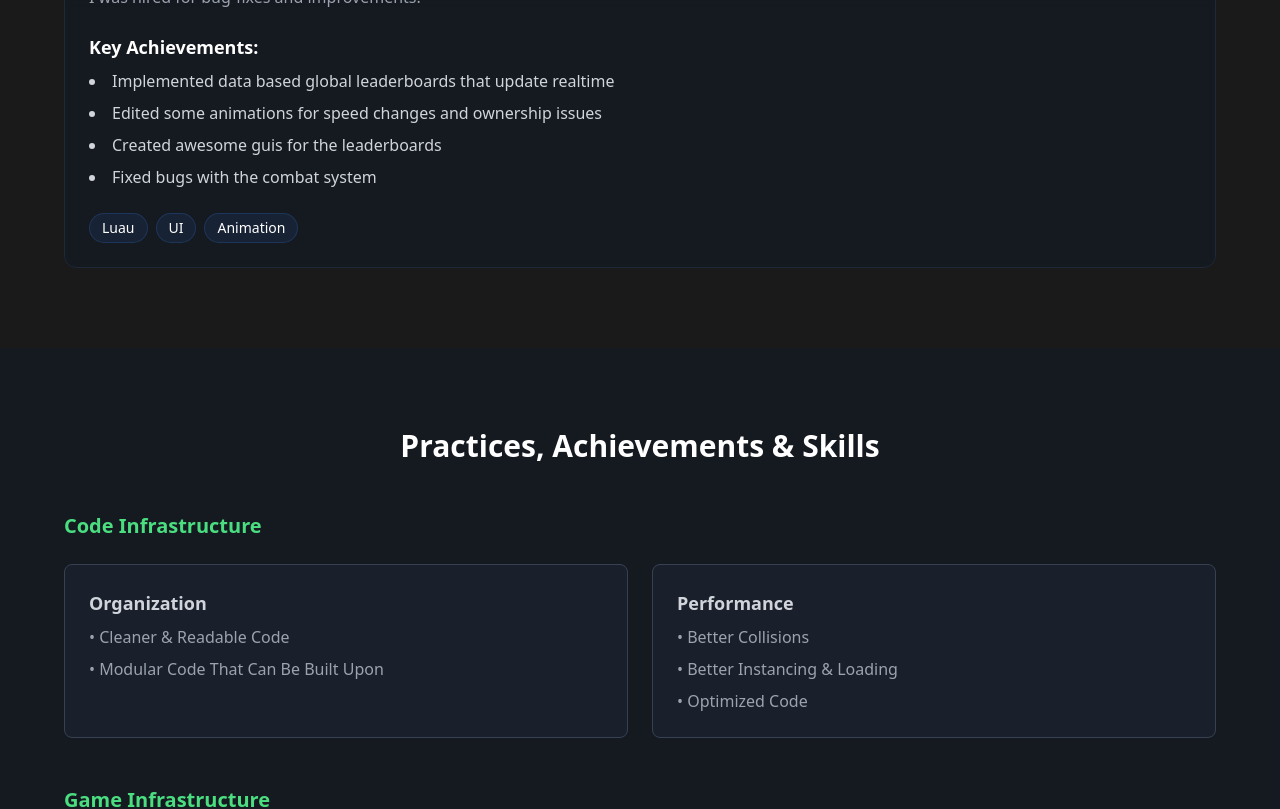
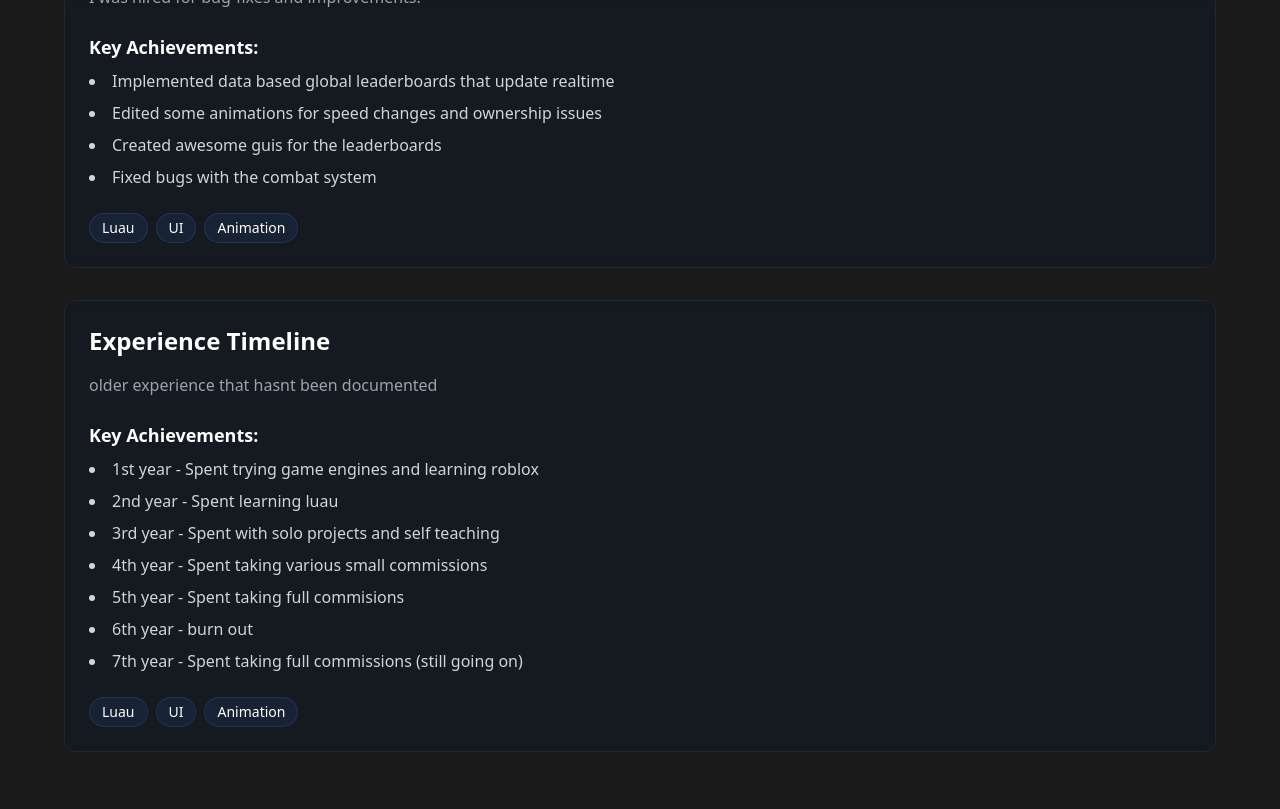
Before and after one commit to Next-Level-Dev/robloxdevportfolio, a Next.js app: page / in a window 1280 px wide. Shown: the part 1472-2281 px from the top of the page. Built offline with nearby package versions, Linux system fonts and the light colour scheme.

Commit message:
Update SystemArchitecture.tsx

```diff
--- a/app/components/SystemArchitecture.tsx
+++ b/app/components/SystemArchitecture.tsx
@@ -35,6 +35,20 @@ export default function SystemArchitecture() {
 							],
 							tech: ['Luau', 'UI', 'Animation'],
 						},
+									{
+							title: 'Experience Timeline',
+							description: 'older experience that hasnt been documented',
+							details: [
+								'1st year - Spent trying game engines and learning roblox',
+								'2nd year - Spent learning luau',
+								'3rd year - Spent with solo projects and self teaching',
+								'4th year - Spent taking various small commissions',
+								'5th year - Spent taking full commisions',
+								'6th year - burn out',
+								'7th year - Spent taking full commissions (still going on)',
+							],
+							tech: ['Luau', 'UI', 'Animation'],
+						},
 					].map((project, index) => (
 						<motion.div
 							key={index}
```
